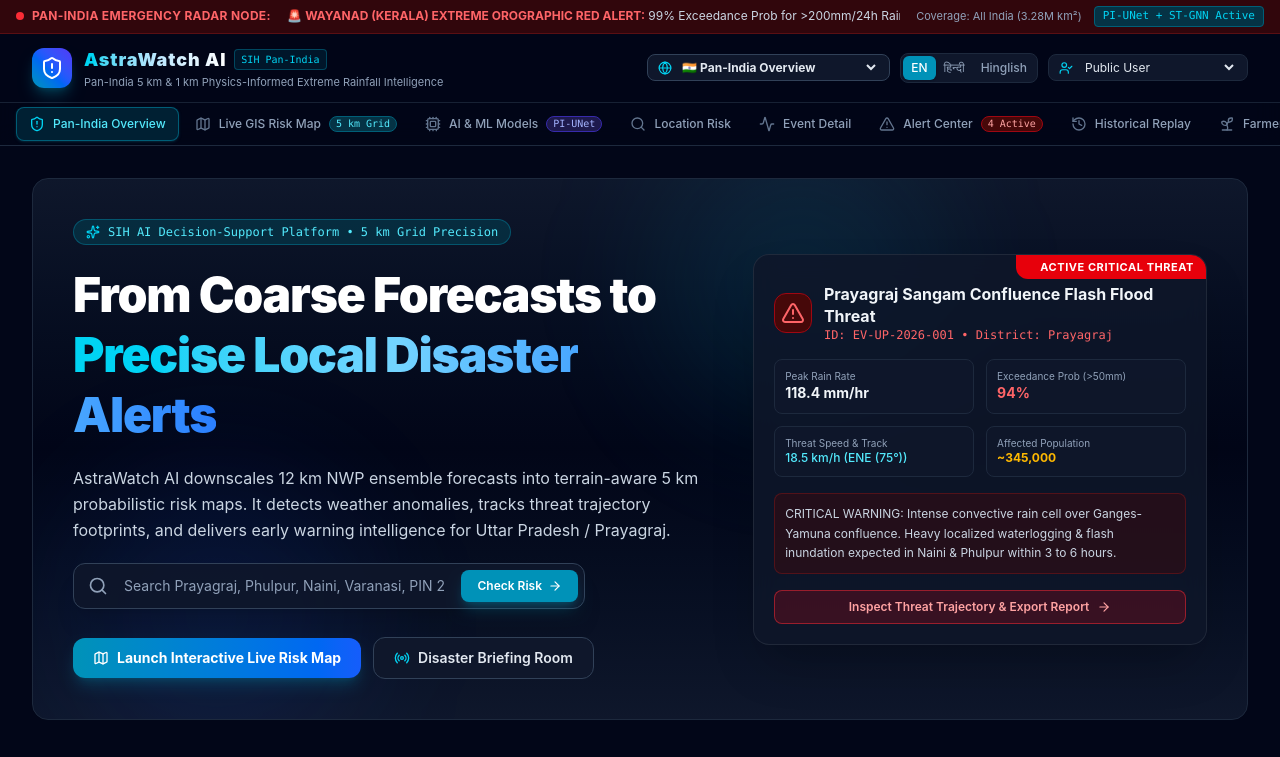
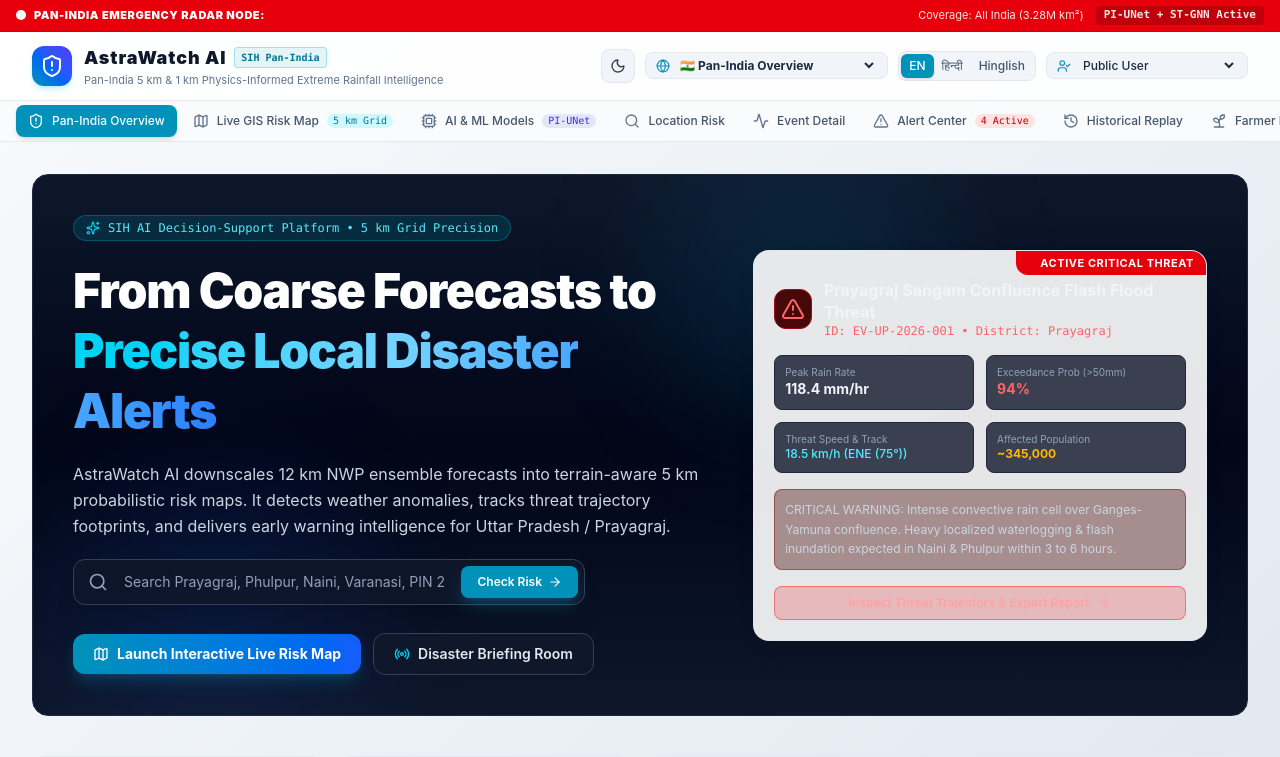
Before and after one commit to Alokzhan/wheatherSIH, a React (Vite) app: page / in a window 1280 px wide. Shown: the top 757 px of the page. Built offline with nearby package versions, Linux system fonts and the light colour scheme.

Commit message:
Enhance UI theme with bright modern aesthetic & theme toggle, add API key manager guide for OpenWeatherMap, Tomorrow.io, Mapbox, and HuggingFace

```diff
--- a/src/App.tsx
+++ b/src/App.tsx
@@ -1,4 +1,4 @@
-import { useState } from 'react';
+import { useState, useEffect } from 'react';
 import { Header } from './components/Header';
 import { Footer } from './components/Footer';
 import { LandingPage } from './components/LandingPage';
@@ -18,16 +18,27 @@
   const [activeTab, setActiveTab] = useState<string>('landing');
   const [userRole, setUserRole] = useState<UserRole>('public');
   const [selectedRegion, setSelectedRegion] = useState<IndiaRegionId>('all');
+  const [theme, setTheme] = useState<'light' | 'dark'>('light'); // Modern bright theme by default
   const [lang, setLang] = useState<'en' | 'hi' | 'hinglish'>('en');
   const [selectedLocationKey, setSelectedLocationKey] = useState<string>('prayagraj');
   const [selectedThreat, setSelectedThreat] = useState<ThreatObject | null>(null);
+
+  // Sync data-theme attribute on document root
+  useEffect(() => {
+    document.documentElement.setAttribute('data-theme', theme);
+    if (theme === 'dark') {
+      document.documentElement.classList.add('dark');
+    } else {
+      document.documentElement.classList.remove('dark');
+    }
+  }, [theme]);
 
   const handleSelectThreatFromMap = (threat: ThreatObject) => {
     setSelectedThreat(threat);
   };
 
   return (
-    <div className="min-h-screen bg-slate-950 text-slate-100 flex flex-col font-sans">
+    <div className="min-h-screen transition-colors duration-200 flex flex-col font-sans">
       {/* Header Bar */}
       <Header
         activeTab={activeTab}
@@ -36,6 +47,8 @@
         setUserRole={setUserRole}
         selectedRegion={selectedRegion}
         setSelectedRegion={setSelectedRegion}
+        theme={theme}
+        setTheme={setTheme}
         lang={lang}
         setLang={setLang}
       />
--- a/src/components/Header.tsx
+++ b/src/components/Header.tsx
@@ -12,7 +12,9 @@
   Radio,
   UserCheck,
   Cpu,
-  Globe
+  Globe,
+  Sun,
+  Moon
 } from 'lucide-react';
 import type { UserRole, IndiaRegionId } from '../types/weather';
 import { INDIA_REGION_PRESETS } from '../data/mockData';
@@ -24,6 +26,8 @@
   setUserRole: (role: UserRole) => void;
   selectedRegion: IndiaRegionId;
   setSelectedRegion: (region: IndiaRegionId) => void;
+  theme: 'light' | 'dark';
+  setTheme: (theme: 'light' | 'dark') => void;
   lang: 'en' | 'hi' | 'hinglish';
   setLang: (lang: 'en' | 'hi' | 'hinglish') => void;
 }
@@ -35,6 +39,8 @@
   setUserRole,
   selectedRegion,
   setSelectedRegion,
+  theme,
+  setTheme,
   lang,
   setLang,
 }) => {
@@ -53,26 +59,26 @@
   ];
 
   return (
-    <header className="sticky top-0 z-50 border-b border-slate-800 bg-slate-950/90 backdrop-blur-md">
+    <header className="sticky top-0 z-50 border-b border-slate-200 dark:border-slate-800 bg-white/90 dark:bg-slate-950/90 backdrop-blur-md transition-colors">
       {/* Ticker Banner */}
-      <div className="bg-red-950/70 border-b border-red-900/50 px-4 py-1.5 text-xs flex items-center justify-between overflow-hidden">
-        <div className="flex items-center gap-2 text-red-400 font-medium shrink-0">
-          <span className="relative flex h-2 w-2">
-            <span className="animate-ping absolute inline-flex h-full w-full rounded-full bg-red-400 opacity-75"></span>
-            <span className="relative inline-flex rounded-full h-2 w-2 bg-red-500"></span>
+      <div className="bg-red-600 text-white dark:bg-red-950/80 dark:text-red-300 border-b border-red-700/50 dark:border-red-900/50 px-4 py-1.5 text-xs flex items-center justify-between overflow-hidden">
+        <div className="flex items-center gap-2 font-medium shrink-0">
+          <span className="relative flex h-2.5 w-2.5">
+            <span className="animate-ping absolute inline-flex h-full w-full rounded-full bg-white opacity-75"></span>
+            <span className="relative inline-flex rounded-full h-2.5 w-2.5 bg-white"></span>
           </span>
-          <span className="font-bold tracking-wide uppercase">PAN-INDIA EMERGENCY RADAR NODE:</span>
+          <span className="font-black tracking-wider uppercase text-[11px]">PAN-INDIA EMERGENCY RADAR NODE:</span>
         </div>
 
         <div className="overflow-hidden relative w-full mx-4">
-          <div className="whitespace-nowrap inline-block animate-marquee text-slate-300">
-            🚨 <strong className="text-red-400">WAYANAD (KERALA) EXTREME OROGRAPHIC RED ALERT:</strong> 99% Exceedance Prob for &gt;200mm/24h Rain | 🚨 <strong className="text-red-400">MUMBAI SUBURBAN RED ALERT:</strong> Mithi River High Tide Inundation | ⚡ <strong className="text-amber-400">PRAYAGRAJ CONFLUENCE:</strong> 94% Prob Exceedance | 🏔️ <strong className="text-cyan-300">CHAMOLI HIMALAYAN SURGE:</strong> 125mm/h Peak Intensity
+          <div className="whitespace-nowrap inline-block animate-marquee text-white dark:text-slate-200">
+            🚨 <strong>WAYANAD (KERALA) EXTREME OROGRAPHIC RED ALERT:</strong> 99% Exceedance Prob for &gt;200mm/24h Rain | 🚨 <strong>MUMBAI SUBURBAN RED ALERT:</strong> Mithi River High Tide Inundation | ⚡ <strong>PRAYAGRAJ CONFLUENCE:</strong> 94% Prob Exceedance | 🏔️ <strong>CHAMOLI HIMALAYAN SURGE:</strong> 125mm/h Peak Intensity
           </div>
         </div>
 
-        <div className="flex items-center gap-3 shrink-0 text-slate-400 text-[11px]">
+        <div className="flex items-center gap-3 shrink-0 text-[11px] opacity-90">
           <span className="hidden sm:inline">Coverage: All India (3.28M km²)</span>
-          <span className="px-2 py-0.5 rounded bg-cyan-950 text-cyan-400 border border-cyan-800 font-mono">
+          <span className="px-2 py-0.5 rounded bg-black/20 font-mono font-bold">
             PI-UNet + ST-GNN Active
           </span>
         </div>
@@ -85,46 +91,55 @@
           onClick={() => setActiveTab('landing')}
           className="flex items-center gap-3 cursor-pointer group"
         >
-          <div className="h-10 w-10 rounded-xl bg-gradient-to-tr from-cyan-600 via-blue-600 to-indigo-600 flex items-center justify-center shadow-lg shadow-cyan-500/25 group-hover:scale-105 transition-transform">
-            <ShieldAlert className="h-6 w-6 text-white" />
+          <div className="h-10 w-10 rounded-xl bg-gradient-to-tr from-cyan-600 via-blue-600 to-indigo-600 flex items-center justify-center shadow-md shadow-cyan-500/20 group-hover:scale-105 transition-transform text-white">
+            <ShieldAlert className="h-6 w-6" />
           </div>
           <div>
             <div className="flex items-center gap-2">
-              <h1 className="text-lg font-black tracking-wider bg-gradient-to-r from-cyan-400 via-sky-200 to-white bg-clip-text text-transparent">
+              <h1 className="text-lg font-black tracking-wider text-slate-900 dark:text-white">
                 AstraWatch AI
               </h1>
-              <span className="text-[10px] px-1.5 py-0.5 rounded bg-cyan-500/10 text-cyan-400 border border-cyan-500/30 font-mono">
+              <span className="text-[10px] px-1.5 py-0.5 rounded bg-cyan-600/10 dark:bg-cyan-500/20 text-cyan-700 dark:text-cyan-300 border border-cyan-500/30 font-mono font-bold">
                 SIH Pan-India
               </span>
             </div>
-            <p className="text-[11px] text-slate-400">
+            <p className="text-[11px] text-slate-500 dark:text-slate-400">
               Pan-India 5 km &amp; 1 km Physics-Informed Extreme Rainfall Intelligence
             </p>
           </div>
         </div>
 
-        {/* Right Tools: Region Selector, Role & Language */}
+        {/* Right Tools: Region, Theme, Role & Language */}
         <div className="flex items-center gap-2.5">
+          {/* Theme Switcher Button */}
+          <button
+            onClick={() => setTheme(theme === 'light' ? 'dark' : 'light')}
+            className="p-2 rounded-lg bg-slate-100 dark:bg-slate-900 border border-slate-200 dark:border-slate-800 text-slate-700 dark:text-amber-400 hover:bg-slate-200 dark:hover:bg-slate-800 transition-all"
+            title={theme === 'light' ? 'Switch to Dark Mode' : 'Switch to Light Mode'}
+          >
+            {theme === 'light' ? <Moon className="h-4 w-4 text-slate-700" /> : <Sun className="h-4 w-4 text-amber-400" />}
+          </button>
+
           {/* Pan-India Region Dropdown */}
-          <div className="hidden md:flex items-center gap-1.5 bg-slate-900 border border-slate-700 rounded-lg px-2.5 py-1 text-xs text-slate-200">
-            <Globe className="h-3.5 w-3.5 text-cyan-400" />
+          <div className="hidden md:flex items-center gap-1.5 bg-slate-100 dark:bg-slate-900 border border-slate-200 dark:border-slate-700 rounded-lg px-2.5 py-1 text-xs text-slate-800 dark:text-slate-200">
+            <Globe className="h-3.5 w-3.5 text-cyan-600 dark:text-cyan-400" />
             <select
               value={selectedRegion}
               onChange={(e) => setSelectedRegion(e.target.value as IndiaRegionId)}
-              className="bg-transparent text-xs text-slate-200 focus:outline-none cursor-pointer font-bold"
+              className="bg-transparent text-xs font-bold focus:outline-none cursor-pointer text-slate-800 dark:text-slate-200"
             >
               {INDIA_REGION_PRESETS.map(r => (
-                <option key={r.id} value={r.id} className="bg-slate-900">{r.name}</option>
+                <option key={r.id} value={r.id} className="bg-white dark:bg-slate-900">{r.name}</option>
               ))}
             </select>
           </div>
 
           {/* Language Toggle */}
-          <div className="flex bg-slate-900 border border-slate-800 rounded-lg p-0.5 text-xs">
+          <div className="flex bg-slate-100 dark:bg-slate-900 border border-slate-200 dark:border-slate-800 rounded-lg p-0.5 text-xs">
             <button
               onClick={() => setLang('en')}
               className={`px-2 py-1 rounded-md font-medium transition-colors ${
-                lang === 'en' ? 'bg-cyan-600 text-white shadow' : 'text-slate-400 hover:text-white'
+                lang === 'en' ? 'bg-cyan-600 text-white shadow' : 'text-slate-600 dark:text-slate-400 hover:text-slate-900 dark:hover:text-white'
               }`}
             >
               EN
@@ -132,7 +147,7 @@
             <button
               onClick={() => setLang('hi')}
               className={`px-2 py-1 rounded-md font-medium transition-colors ${
-                lang === 'hi' ? 'bg-cyan-600 text-white shadow' : 'text-slate-400 hover:text-white'
+                lang === 'hi' ? 'bg-cyan-600 text-white shadow' : 'text-slate-600 dark:text-slate-400 hover:text-slate-900 dark:hover:text-white'
               }`}
             >
               हिन्दी
@@ -140,7 +155,7 @@
             <button
               onClick={() => setLang('hinglish')}
               className={`px-2 py-1 rounded-md font-medium transition-colors ${
-                lang === 'hinglish' ? 'bg-cyan-600 text-white shadow' : 'text-slate-400 hover:text-white'
+                lang === 'hinglish' ? 'bg-cyan-600 text-white shadow' : 'text-slate-600 dark:text-slate-400 hover:text-slate-900 dark:hover:text-white'
               }`}
             >
               Hinglish
@@ -148,25 +163,25 @@
           </div>
 
           {/* User Role Switcher */}
-          <div className="relative flex items-center gap-2 bg-slate-900 border border-slate-800 rounded-lg px-2.5 py-1 text-xs text-slate-300">
-            <UserCheck className="h-3.5 w-3.5 text-cyan-400" />
+          <div className="relative flex items-center gap-2 bg-slate-100 dark:bg-slate-900 border border-slate-200 dark:border-slate-800 rounded-lg px-2.5 py-1 text-xs text-slate-800 dark:text-slate-300">
+            <UserCheck className="h-3.5 w-3.5 text-cyan-600 dark:text-cyan-400" />
             <select
               value={userRole}
               onChange={(e) => setUserRole(e.target.value as UserRole)}
-              className="bg-transparent text-xs text-slate-200 focus:outline-none cursor-pointer pr-1"
+              className="bg-transparent text-xs font-medium focus:outline-none cursor-pointer pr-1 text-slate-800 dark:text-slate-200"
             >
-              <option value="public" className="bg-slate-900">Public User</option>
-              <option value="farmer" className="bg-slate-900">Farmer (Kisan)</option>
-              <option value="disaster_officer" className="bg-slate-900">Disaster Officer</option>
-              <option value="meteorologist" className="bg-slate-900">Meteorologist / Analyst</option>
-              <option value="administrator" className="bg-slate-900">Administrator</option>
+              <option value="public" className="bg-white dark:bg-slate-900">Public User</option>
+              <option value="farmer" className="bg-white dark:bg-slate-900">Farmer (Kisan)</option>
+              <option value="disaster_officer" className="bg-white dark:bg-slate-900">Disaster Officer</option>
+              <option value="meteorologist" className="bg-white dark:bg-slate-900">Meteorologist / Analyst</option>
+              <option value="administrator" className="bg-white dark:bg-slate-900">Administrator</option>
             </select>
           </div>
         </div>
       </div>
 
       {/* Tabs Subnav */}
-      <div className="border-t border-slate-800/80 bg-slate-950/60 overflow-x-auto">
+      <div className="border-t border-slate-200 dark:border-slate-800/80 bg-slate-50/80 dark:bg-slate-950/60 overflow-x-auto">
         <div className="max-w-7xl mx-auto px-4 flex gap-1 py-1">
           {tabs.map((tab) => {
             const Icon = tab.icon;
@@ -177,16 +192,17 @@
                 onClick={() => setActiveTab(tab.id)}
                 className={`flex items-center gap-2 px-3 py-2 rounded-lg text-xs font-medium whitespace-nowrap transition-all ${
                   isActive
-                    ? 'bg-cyan-500/15 text-cyan-300 border border-cyan-500/40 shadow-sm shadow-cyan-900/40 font-bold'
-                    : 'text-slate-400 hover:text-slate-200 hover:bg-slate-900/60'
+                    ? 'bg-cyan-600 text-white shadow-md font-bold'
+                    : 'text-slate-600 dark:text-slate-400 hover:text-slate-900 dark:hover:text-slate-200 hover:bg-slate-200/60 dark:hover:bg-slate-900/60'
                 }`}
               >
-                <Icon className={`h-4 w-4 ${isActive ? 'text-cyan-400' : 'text-slate-500'}`} />
+                <Icon className={`h-4 w-4 ${isActive ? 'text-white' : 'text-slate-500'}`} />
                 <span>{tab.label}</span>
                 {tab.badge && (
                   <span className={`text-[10px] px-1.5 py-0.2 rounded-full font-mono ${
-                    tab.badge.includes('UNet') ? 'bg-indigo-950 text-indigo-300 border border-indigo-800' :
-                    tab.badge.includes('Grid') ? 'bg-cyan-950 text-cyan-300 border border-cyan-800' : 'bg-red-950 text-red-300 border border-red-800'
+                    isActive ? 'bg-white/20 text-white' :
+                    tab.badge.includes('UNet') ? 'bg-indigo-100 text-indigo-700 dark:bg-indigo-950 dark:text-indigo-300' :
+                    tab.badge.includes('Grid') ? 'bg-cyan-100 text-cyan-700 dark:bg-cyan-950 dark:text-cyan-300' : 'bg-red-100 text-red-700 dark:bg-red-950 dark:text-red-300'
                   }`}>
                     {tab.badge}
                   </span>
--- a/src/index.css
+++ b/src/index.css
@@ -1,25 +1,42 @@
 @import "tailwindcss";
 @import "leaflet/dist/leaflet.css";
 
+/* Modern Dynamic Theme System */
 :root {
-  --color-bg-dark: #080c14;
-  --color-card-dark: #0f172a;
-  --color-border-dark: #1e293b;
-  --color-cyan-glow: #06b6d4;
-  --color-blue-glow: #3b82f6;
-  --color-alert-low: #10b981;
-  --color-alert-moderate: #f59e0b;
-  --color-alert-severe: #f97316;
-  --color-alert-critical: #ef4444;
+  --bg-main: #f8fafc;
+  --bg-gradient: linear-gradient(135deg, #f8fafc 0%, #edf2f7 50%, #e2e8f0 100%);
+  --card-bg: rgba(255, 255, 255, 0.90);
+  --card-border: rgba(226, 232, 240, 0.9);
+  --text-main: #0f172a;
+  --text-muted: #475569;
+  --text-subtle: #64748b;
+  --panel-shadow: 0 10px 30px -10px rgba(0, 0, 0, 0.08), 0 4px 12px -2px rgba(0, 0, 0, 0.04);
+  --header-bg: rgba(255, 255, 255, 0.92);
+  --map-bg: #e2e8f0;
+}
+
+[data-theme="dark"] {
+  --bg-main: #080c14;
+  --bg-gradient: linear-gradient(180deg, #080c14 0%, #0f172a 100%);
+  --card-bg: rgba(15, 23, 42, 0.85);
+  --card-border: rgba(255, 255, 255, 0.08);
+  --text-main: #f8fafc;
+  --text-muted: #cbd5e1;
+  --text-subtle: #94a3b8;
+  --panel-shadow: 0 10px 30px -10px rgba(0, 0, 0, 0.5);
+  --header-bg: rgba(15, 23, 42, 0.92);
+  --map-bg: #0b111e;
 }
 
 body {
   margin: 0;
   padding: 0;
-  background-color: var(--color-bg-dark);
-  color: #f1f5f9;
+  background: var(--bg-gradient);
+  background-attachment: fixed;
+  color: var(--text-main);
   font-family: 'Inter', system-ui, -apple-system, BlinkMacSystemFont, 'Segoe UI', Roboto, Oxygen, Ubuntu, Cantarell, sans-serif;
   overflow-x: hidden;
+  min-height: 100vh;
 }
 
 /* Custom Scrollbars */
@@ -28,73 +45,60 @@
   height: 6px;
 }
 ::-webkit-scrollbar-track {
-  background: #090d16;
+  background: transparent;
 }
 ::-webkit-scrollbar-thumb {
-  background: #1e293b;
+  background: #cbd5e1;
   border-radius: 4px;
 }
-::-webkit-scrollbar-thumb:hover {
+[data-theme="dark"] ::-webkit-scrollbar-thumb {
   background: #334155;
 }
 
-/* Glassmorphism utility */
+/* Premium Glassmorphism Utility */
 .glass-panel {
-  background: rgba(15, 23, 42, 0.85);
-  backdrop-filter: blur(12px);
-  -webkit-backdrop-filter: blur(12px);
-  border: 1px solid rgba(255, 255, 255, 0.08);
+  background: var(--card-bg);
+  backdrop-filter: blur(16px);
+  -webkit-backdrop-filter: blur(16px);
+  border: 1px solid var(--card-border);
+  box-shadow: var(--panel-shadow);
 }
 
 .glass-panel-hover {
-  transition: all 0.25s ease-in-out;
+  transition: all 0.25s cubic-bezier(0.4, 0, 0.2, 1);
 }
 .glass-panel-hover:hover {
-  border-color: rgba(6, 182, 212, 0.4);
-  box-shadow: 0 0 20px rgba(6, 182, 212, 0.15);
+  border-color: rgba(6, 182, 212, 0.5);
+  transform: translateY(-2px);
+  box-shadow: 0 12px 24px -6px rgba(6, 182, 212, 0.15);
 }
 
-/* Glowing text and pulses */
-.glow-cyan {
-  text-shadow: 0 0 10px rgba(6, 182, 212, 0.6);
-}
-.glow-red {
-  text-shadow: 0 0 12px rgba(239, 68, 68, 0.8);
+/* Ticker Marquee Animation */
+@keyframes marquee {
+  0% { transform: translateX(100%); }
+  100% { transform: translateX(-100%); }
 }
 
-.pulse-radar {
-  animation: radarPulse 2s infinite cubic-bezier(0.4, 0, 0.6, 1);
+.animate-marquee {
+  animation: marquee 32s linear infinite;
+}
+.animate-marquee:hover {
+  animation-play-state: paused;
 }
 
-@keyframes radarPulse {
-  0%, 100% {
-    opacity: 1;
-    transform: scale(1);
-  }
-  50% {
-    opacity: 0.4;
-    transform: scale(1.08);
-  }
-}
-
-/* Leaflet Map overrides for sleek dark theme */
+/* Leaflet Map Styling */
 .leaflet-container {
-  background-color: #0b111e !important;
+  background-color: var(--map-bg) !important;
   font-family: inherit !important;
-}
-
-.leaflet-control-zoom a {
-  background-color: #0f172a !important;
-  color: #06b6d4 !important;
-  border-color: #1e293b !important;
 }
 
 .leaflet-popup-content-wrapper {
   background: rgba(15, 23, 42, 0.95) !important;
   color: #f1f5f9 !important;
   border: 1px solid #06b6d4;
-  backdrop-filter: blur(8px);
-  border-radius: 8px;
+  backdrop-filter: blur(12px);
+  border-radius: 10px;
+  box-shadow: 0 10px 25px rgba(0, 0, 0, 0.25);
 }
 
 .leaflet-popup-tip {
@@ -103,25 +107,25 @@
 
 /* Hazard Risk Badges */
 .badge-critical {
-  background-color: rgba(239, 68, 68, 0.2);
-  color: #ef4444;
-  border: 1px solid rgba(239, 68, 68, 0.5);
+  background-color: rgba(239, 68, 68, 0.12);
+  color: #dc2626;
+  border: 1px solid rgba(239, 68, 68, 0.35);
 }
 
 .badge-severe {
-  background-color: rgba(249, 115, 22, 0.2);
-  color: #f97316;
-  border: 1px solid rgba(249, 115, 22, 0.5);
+  background-color: rgba(249, 115, 22, 0.12);
+  color: #ea580c;
+  border: 1px solid rgba(249, 115, 22, 0.35);
 }
 
 .badge-moderate {
-  background-color: rgba(245, 158, 11, 0.2);
-  color: #f59e0b;
-  border: 1px solid rgba(245, 158, 11, 0.5);
+  background-color: rgba(245, 158, 11, 0.12);
+  color: #d97706;
+  border: 1px solid rgba(245, 158, 11, 0.35);
 }
 
 .badge-low {
-  background-color: rgba(16, 185, 129, 0.2);
-  color: #10b981;
-  border: 1px solid rgba(16, 185, 129, 0.5);
+  background-color: rgba(16, 185, 129, 0.12);
+  color: #059669;
+  border: 1px solid rgba(16, 185, 129, 0.35);
 }
```
Also changed, not shown: src/components/AdminPanel.tsx (+187 -77 lines).
